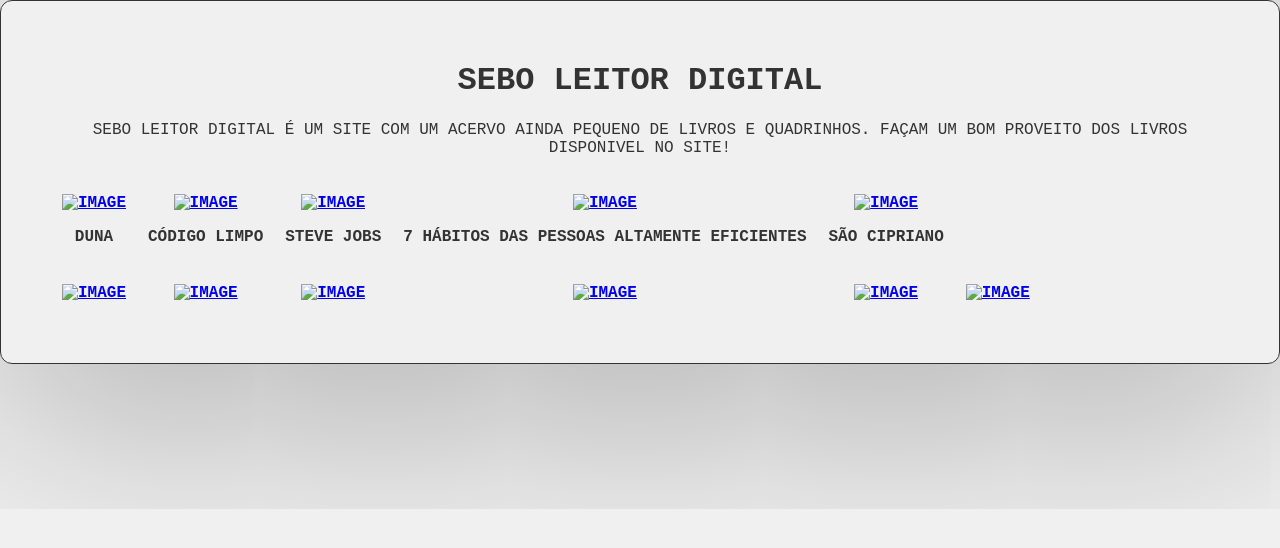
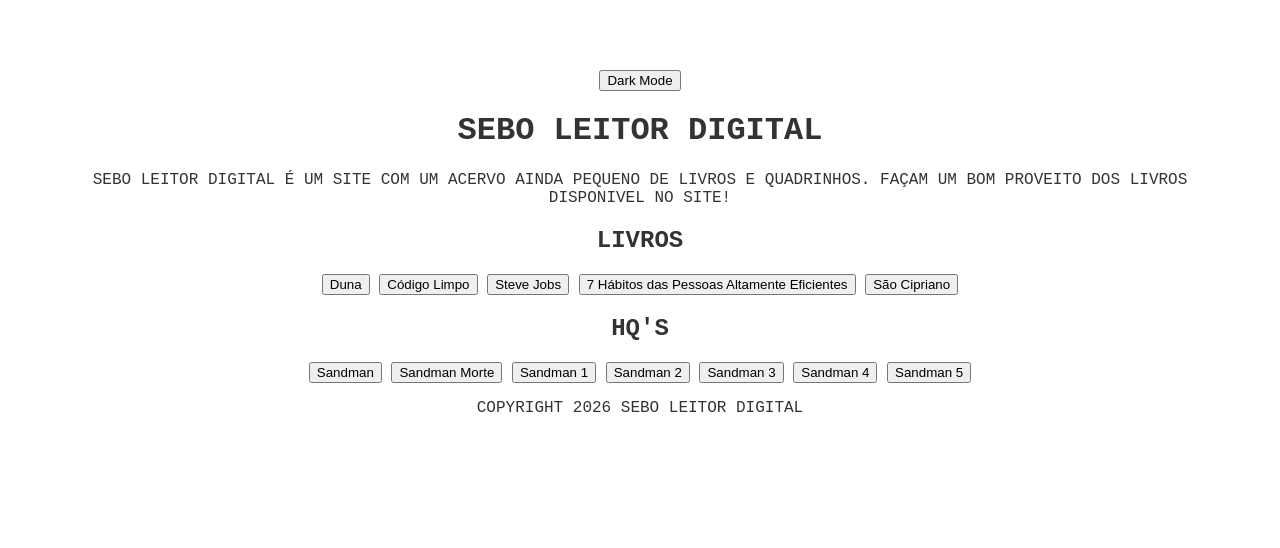
Before and after one commit to Kauaioliveira/seboleitordigital.com.br, a plain HTML site: page index.html in a window 1280 px wide. Drawn offline with Linux system fonts and the light colour scheme; files whose address does not match are found by name.

Commit message:
Sua mensagem de commit

```diff
--- a/index.html
+++ b/index.html
@@ -7,42 +7,37 @@
         <title>Sebo leitor digital</title>
         <meta name="description" content="Sebo leitor digital é um site com um acervo ainda pequeno de livros e quadrinhos. Façam um bom proveito dos livros disponivel no site!">
         <meta name="keywords" content="sebo leitor digital, livros, quadrinhos, sebo digital, sebo online, sebo de livros, sebo de quadrinhos, sebo de livros online, sebo de quadrinhos online">
+        <script src="C:\Projects\seboleitordigital.com.br\script.js"></script>
     </head>
     <body>
+      <button id="darkMode">Dark Mode</button>
       <header>
         <h1>Sebo leitor digital</h1>
         <p>Sebo leitor digital é um site com um acervo ainda pequeno de livros e quadrinhos. Façam um bom proveito dos livros disponivel no site!</p>
 
       </header>
-      <table>
-        <tr>
-            <td><a href="https://drive.google.com/file/d/1YPlYwVzt8Z-Klr3rznwPs_w_mer8Zhjs/view"><img src="Imagens/Duna.png" alt="Image" height="250" width="130"></a>
-            <p>Duna</p></td>
-            <td><a href="https://drive.google.com/file/d/1M22Vex2wFctwbVl1-LHxv6A__s83jS_f/view"><img src= "Imagens/codigolimpo.png"alt="Image" height="250" width="130"></a>
-            <p class="TituloLivro">Código Limpo</p></td>
-            <td><a href="https://drive.google.com/file/d/1EL2EMLN8P4uTGyFeRFxq_qX1MGkMi8yq/view"><img src= "Imagens/jobs.jfif" alt="Image" alt="Image" height="250" width="130"></a>
-            <p class="TituloLivro">Steve Jobs</p></td>
-            <td><a href="https://drive.google.com/file/d/12ssiZC7SAezr5VUbG-Mi8I2hPZGjSw-Q/view?usp=drive_link"><img src= "Imagens/7.jfif" alt="Image" height="250" width="130"></a>
-            <p class="TituloLivro">7 Hábitos das Pessoas Altamente Eficientes</p></td>
-            <td><a href="https://drive.google.com/file/d/1lo2ojK58o0uGr1wkUkOVdzTk9r05Xfbf/view?usp=sharing"><img src="Imagens/LNSC.jpg" alt="Image" height="250" width="130"></a>
-            <p class="TituloLivro">São Cipriano</p></td>
-            <td><a href=""><img src="" alt="" height="" width=""></a></td>
-            <td><a href=""><img src="" alt="" height="" width=""></a></td>
-            <td><a href=""><img src="" alt="" height="" width=""></a></td>
-            <td><a href=""><img src="" alt="" height="" width=""></a></td>
-        </tr>
-        <tr>
-          <td><a href="https://drive.google.com/file/d/1RDyvFpdgCunFVqAwU9LSY-jXdeaOsZMh/view?usp=sharing"><img src= "Imagens/sandmanmorte.jpg" alt="Image" height="250" width="130"></a></td>
-          <td><a href="https://drive.google.com/file/d/1HwiHSGwBIfuNw67CqZuZxAa6fYuPpUU5/view"><img src= "Imagens/Sandman1.jfif" alt="Image" height="250" width="130"></a></td>
-          <td><a href="https://drive.google.com/file/d/1O8yH3n7aCHtw3e4Pp7rdsogF4qYqfiLb/view"><img src= "Imagens/sandman2.jpg" alt="Image" height="250" width="130"></a></td>
-          <td><a href="https://drive.google.com/file/d/1pMpU58xOx3UkSL389BPycS-qL92g0mO7/view"><img src= "Imagens/sandman3.jfif" alt="Image" height="250" width="130"></a></td>
-          <td><a href="https://drive.google.com/file/d/1-fUhNk9g06fMKzt1S92f2hBEaVH9tF53/view"><img src= "Imagens/sandman4.jpg" alt="Image" height="250" width="130"></a></td>
-          <td><a href="https://drive.google.com/file/d/1l3LK0VrGTobuRSwmrE6aamV22brTeWEl/view?usp=sharing"><img src="Imagens/Sandman5.jfif" alt="Image" height="250" width="130"></a></td>
-          <td><a href=""><img src="" alt="" height="" width=""></a></td>
-          <td><a href=""><img src="" alt="" height="" width=""></a></td>
-          <td><a href=""><img src="" alt="" height="" width=""></a></td>
+      <main>
+        <section>
+          <h2>Livros</h2>
+          <button id="Duna">Duna</button>
+          <button id="CodigoLimpo">Código Limpo</button>
+          <button id="StevJobs">Steve Jobs</button>
+          <button id="7Hábitos das Pessoas Altamente Eficientes">7 Hábitos das Pessoas Altamente Eficientes</button>
+          <button id="São Cipriano">São Cipriano</button>
 
-      </table>
+          <h2>HQ's</h2>
+          <button id="Sandman">Sandman</button>
+          <button id="Sandman Morte">Sandman Morte</button>
+          <button id="Sandman 1">Sandman 1</button>
+          <button id="Sandman 2">Sandman 2</button>
+          <button id="Sandman 3">Sandman 3</button>
+          <button id="Sandman 4">Sandman 4</button>
+          <button id="Sandman 5">Sandman 5</button>
 
-    </body>
-</html>
+              </article>
+              </main>
+              </body>
+              <footer>
+                <p>Copyright 2026 Sebo leitor digital</p>
+              </footer>
+              </html>
--- /dev/null
+++ b/script.js
@@ -0,0 +1,10 @@
+const button = document.getElementById("darkMode");
+button.addEventListener("click", function() {
+    document.body.classList.toggle("dark");
+});
+const Duna = document.getElementById("Duna");
+Duna.addEventListener("click", function() {
+    alert("Você clicou!");
+});
+
+const CodigoLimpo = document.getElementById(CodigoLimpo);
--- a/style.css
+++ b/style.css
@@ -1,52 +1,53 @@
-
+.dark {
+    background-color: white ;
+    color: black;
+}
 body{
     width:auto;
     margin: 0;
-    background-size: 100% 100%; /*tamanho da imagem de fundo*/
-    background-color: #f0f0f0;  /*cor de fundo*/
+    background-color: white;
     font-family: 'Courier New', Courier, monospace;  /*fonte do texto*/
     font-size: 16px;  /*tamanho da fonte*/
     text-align: center;  /*alinhamento do texto*/
     color: #333;  /*cor do texto*/
-    padding: 40px;  /*padding do texto*/
+    padding: 70px;  /*padding do texto*/
     margin: 0;  /*margem do texto*/
-    border: 1px solid #333;  /*borda do texto*/
-    border-radius: 12px 12px 12px 12px;  /*raio da borda*/
-    box-shadow: 0 0 800px 0 rgba(0, 0, 0, 0.5);  /*sombra do texto*/
+
+
     text-shadow: 0 0 80px 0 rgba(0, 0, 0, 0.5);  /*sombra do texto*/
-    text-decoration: none;  /*decoracao do texto*/
     text-transform: uppercase;  /*transformacao do texto*/
     text-align: center;  /*alinhamento do texto*/
-    text-decoration: none;  /*decoracao do texto*/
+
 
 }
-table {
-    border-collapse: separate;  /*separacao da tabela*/
-    border-spacing: 20px;  /*espacamento da tabela*/
-    margin: 0 0 0 0;  /*margem da tabela*/
-    width: 80;  /*largura da tabela*/
-    height: 50;  /*altura da tabela*/
+
+/*table {
+    border-collapse: separate;  /*separacao da tabela
+    border-spacing: 20px;  /*espacamento da tabela
+    margin: 0 0 0 0;  /*margem da tabela
+    width: 80;  /*largura da tabela
+    height: 50;  /*altura da tabela
 }
 td {
-    text-align: center;  /*alinhamento do texto*/
-    vertical-align: middle;  /*alinhamento vertical do texto*/
-    font-size: 16px;  /*tamanho da fonte*/
-    font-weight: bold;  /*peso da fonte*/
-    color: #333;  /*cor do texto*/
-    text-align: center;  /*alinhamento do titulo do livro*/
-    text-decoration: none;  /*decoracao do titulo do livro*/
-    text-transform: uppercase;  /*transformacao do titulo do livro*/
-    text-align: center;  /*alinhamento do titulo do livro*/
-    text-decoration: none;  /*decoracao do titulo do livro*/
+    text-align: center;  /*alinhamento do texto
+    vertical-align: middle;  /*alinhamento vertical do texto
+    font-size: 16px;  /*tamanho da fonte*
+    font-weight: bold;  /*peso da fonte*
+    color: #333;  /*cor do texto*
+    text-align: center;  /*alinhamento do titulo do livro*
+    text-decoration: none;  /*decoracao do titulo do livro*
+    text-transform: uppercase;  /*transformacao do titulo do livro*
+    text-align: center;  /*alinhamento do titulo do livro*
+    text-decoration: none;  /*decoracao do titulo do livro*
 }
-h3 {color: gray;  /*cor do texto*/}
+h3 {color: gray;  /*cor do texto*}
 .TituloLivro {
-    font-size: 16px;  /*tamanho da fonte*/
-    font-weight: bold;  /*peso da fonte*/
-    color: #333;  /*cor do texto*/
-    text-align: center;  /*alinhamento do texto*/
-    text-decoration: none;  /*decoracao do texto*/
-    text-transform: uppercase;  /*transformacao do texto*/
-    text-align: center;  /*alinhamento do texto*/
-    text-decoration: none;  /*decoracao do texto*/
-}
+    font-size: 16px;  /*tamanho da fonte*
+    font-weight: bold;  /*peso da fonte*
+    color: #333;  /*cor do texto*
+    text-align: center;  /*alinhamento do texto*
+    text-decoration: none;  /*decoracao do texto*
+    text-transform: uppercase;  /*transformacao do texto*
+    text-align: center;  /*alinhamento do texto*
+    text-decoration: none;  /*decoracao do texto*
+}*/
```
Also changed, not shown: README.md.
